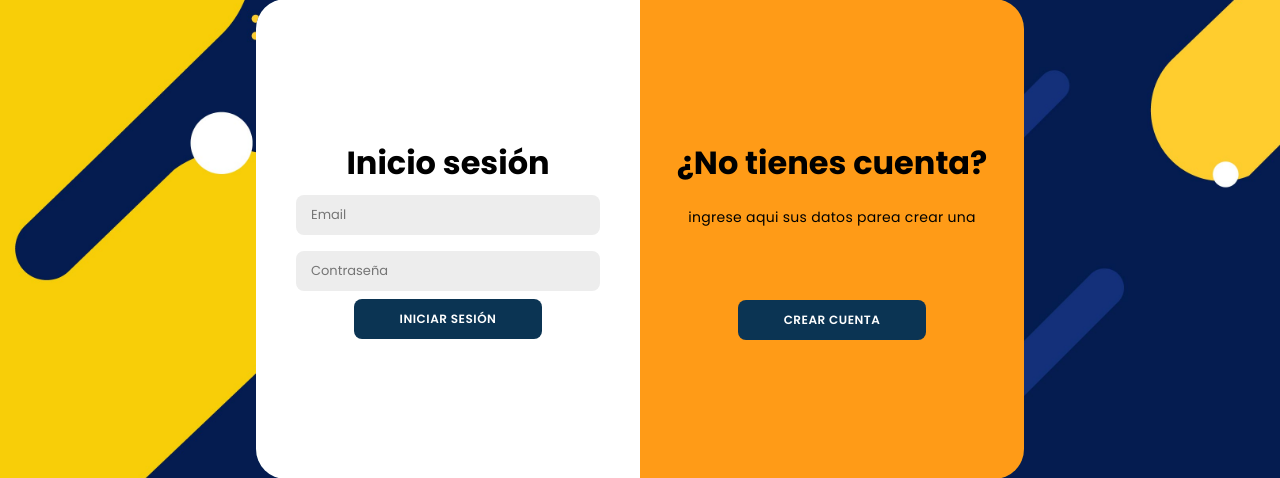
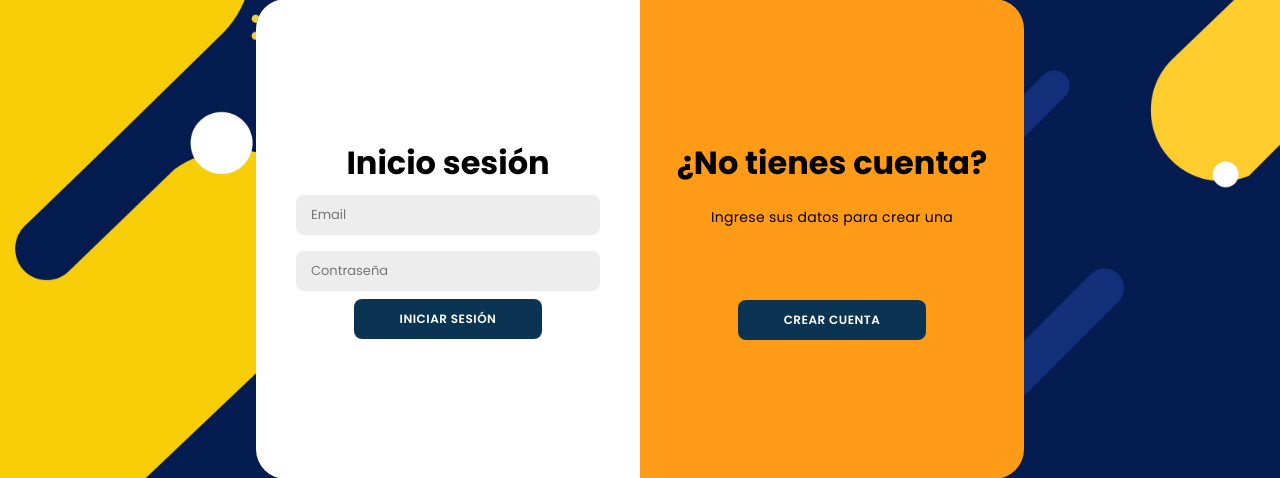
Before and after one commit to VerbaNexAI/SmartlinkAnalytics, a Flask app: template Frontend/templates/Login.html in a window 1280 px wide. Shown: the part 161-639 px from the top of the page. Run offline with Flask 3, Linux system fonts and the light colour scheme; the template is opened without the code that fills it, so the values that code supplies are empty; some libraries are stand-ins or nearby versions.

Commit message:
Edit text login

```diff
--- a/Frontend/templates/Login.html
+++ b/Frontend/templates/Login.html
@@ -45,7 +45,7 @@
                 </div>
                 <div class="toggle-panel toggle-right">
                     <h1>¿No tienes cuenta?</h1>
-                    <p>ingrese aqui sus datos parea crear una</p>
+                    <p>Ingrese sus datos para crear una</p>
                     <button id="register">crear cuenta</button>
                 </div>
             </div>
```
